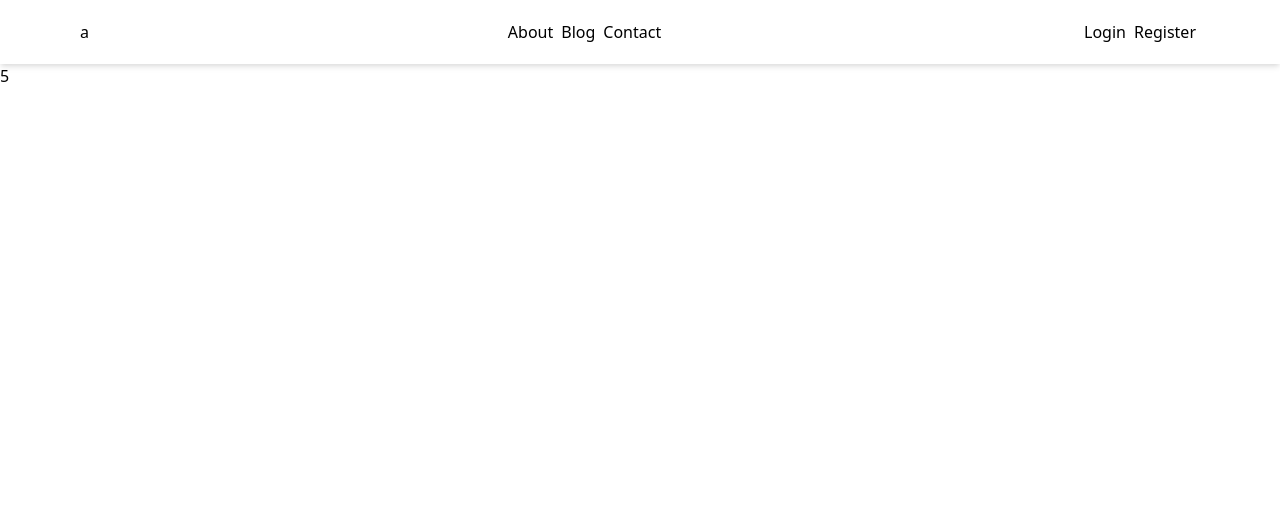
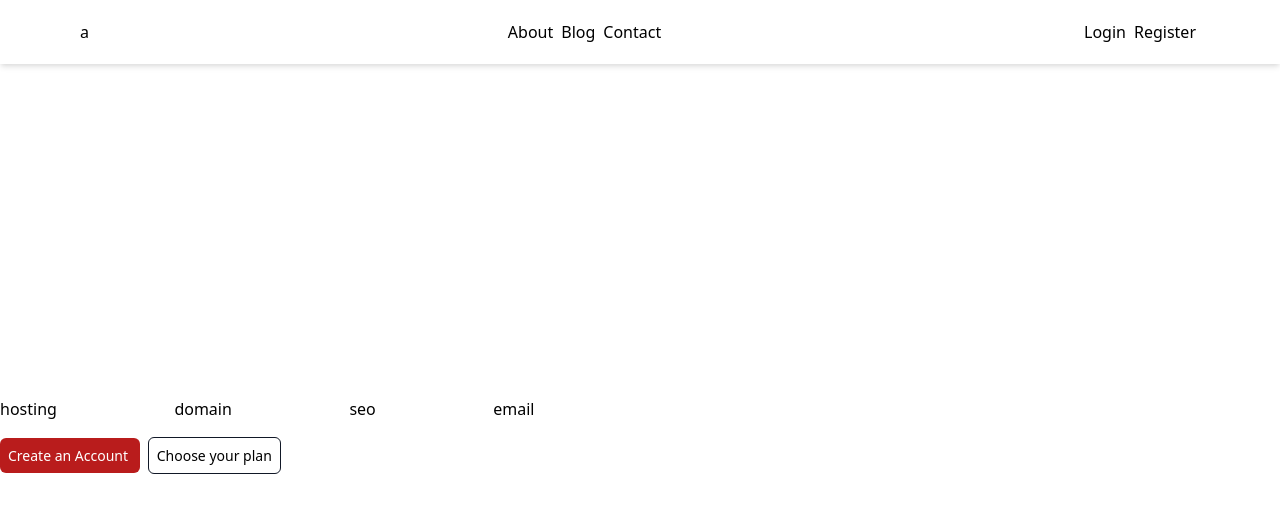
Before and after one commit to dhoniaridho/lemonhost, a Vue app: page / in a window 1280 px wide. Shown: the top 512 px of the page. Built offline with nearby package versions, Linux system fonts and the light colour scheme.

Commit message:
add base template

```diff
--- a/src/app.css
+++ b/src/app.css
@@ -1,3 +1,20 @@
 @tailwind base;
 @tailwind components;
 @tailwind utilities;
+
+
+
+@layer utilities {
+    .scroll-snap-none {
+      scroll-snap-type: none;
+    }
+    .scroll-snap-x {
+      scroll-snap-type: x;
+    }
+    .scroll-snap-y {
+      scroll-snap-type: y;
+    }
+    .h-screen-[-4rem]{
+      height: calc(100vh-4rem);
+    }
+  }
--- /dev/null
+++ b/src/components/ui/Link.vue
@@ -0,0 +1,26 @@
+<template>
+  <router-link :class="classNames" class="p-2 rounded-md" :to="href">
+      <slot/>
+  </router-link>
+</template>
+
+<script>
+export default {
+    props: {
+        href: String,
+        type: String
+    },
+    computed: {
+        classNames() {
+            return {
+                'bg-red-700 text-white': this.$props.type === 'primary',
+                'bg-transparent border border-gray-900 hover:bg-red-700 hover:border-red-700 hover:text-white': this.$props.type === 'secondary',
+            }
+        }
+    }
+}
+</script>
+
+<style>
+
+</style>
--- a/src/views/Home.vue
+++ b/src/views/Home.vue
@@ -1,22 +1,55 @@
 <template>
   <default-layout>
-    <div class="home">
-      <h1>{{ numb }}</h1>
-    </div>
+    <section class="h-[calc(100vh-4rem)] flex justify-between place-items-center">
+      <div class="w-1/2">
+        <div class="grid grid-flow-col gap-3">
+          <div
+            role="button"
+            @click="handleService(service)"
+            :class="
+              getService === service ? 'border-red-700' : 'border-transparent'
+            "
+            class="border-b-2"
+            v-for="service in services"
+            :key="service"
+          >
+            {{ service }}
+          </div>
+        </div>
+        <div></div>
+        <div></div>
+        <div class="mt-5">
+          <Link class="text-sm mr-2" type="primary" href="/">
+            Create an Account
+          </Link>
+          <Link class="text-sm mr-2" type="secondary" href="/">
+            Choose your plan
+          </Link>
+        </div>
+      </div>
+      <div></div>
+    </section>
   </default-layout>
 </template>
 
 <script>
 import { onMounted, reactive, toRefs } from "vue";
 import DefaultLayout from "../components/layouts/DefaultLayout.vue";
+import Link from "../components/ui/Link.vue";
 
 export default {
-  components: { DefaultLayout },
+  components: { DefaultLayout, Link },
   name: "Home",
   setup() {
     const state = reactive({
       numb: 0,
+      getService: "",
+      services: ["hosting", "domain", "seo", "email"],
     });
+
+    const handleService = (selected) => {
+      state.getService = selected;
+    };
 
     const increment = () => {
       setInterval(() => {
@@ -28,6 +61,7 @@ export default {
       increment();
     });
     return {
+      handleService,
       ...toRefs(state),
     };
   },
```
